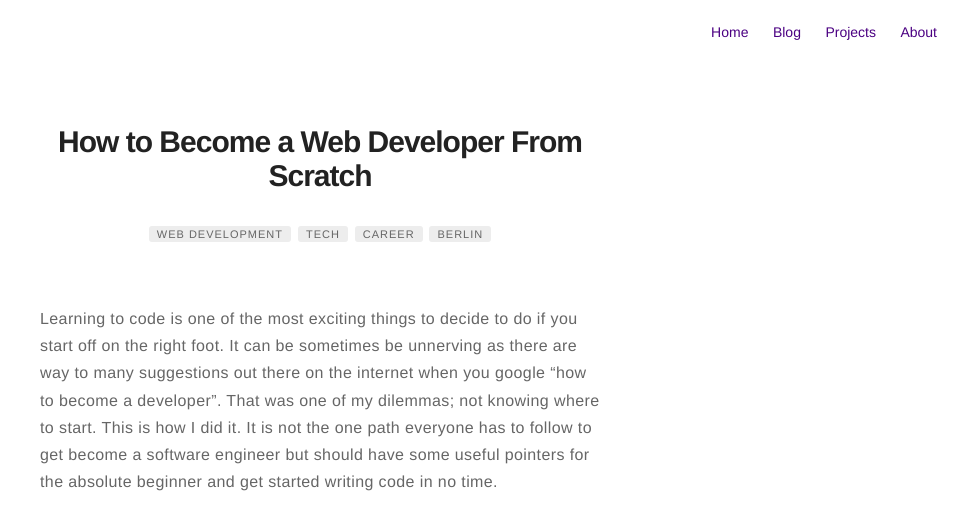
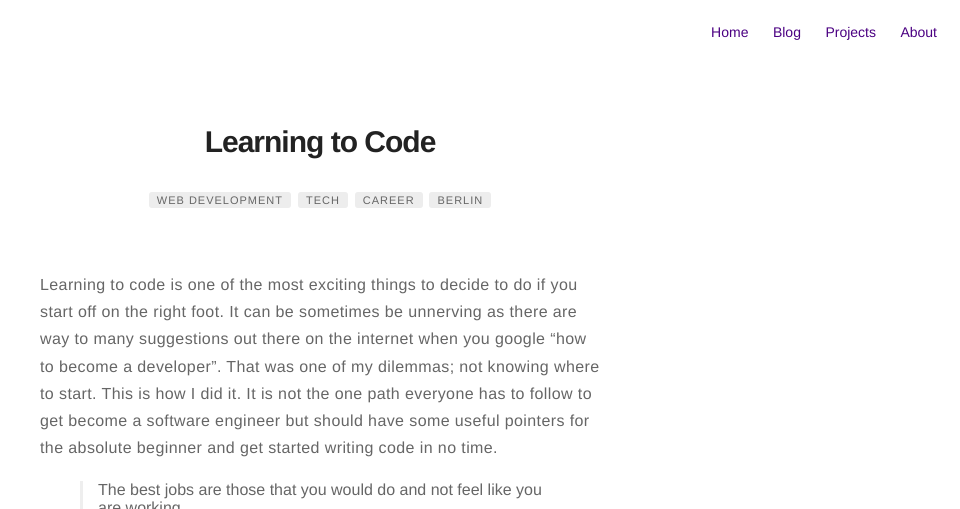
Before and after one commit to BruhKofi/bruhkofi.github.io, a Jekyll site: the page built from _posts/2016-12-19-how-to-become-a-web-developer-from-scratch--learn-programming.markdown, in a window 1280 px wide and 900 px high, cut to the strip 0-509 px from the top of the window. Shown: the whole strip, without its empty margins (320-1280 px from the left). Built offline with Jekyll 4.4.1, drawn with Linux system fonts in a browser that asks for light colours; a script that is not in the unit is left out; comment, search, counter and statistics services are not loaded.

Commit message:
change title

```diff
--- a/_posts/2016-12-19-how-to-become-a-web-developer-from-scratch--learn-programming.markdown
+++ b/_posts/2016-12-19-how-to-become-a-web-developer-from-scratch--learn-programming.markdown
@@ -1,6 +1,6 @@
 ---
 layout: post
-title: "How to Become a Web Developer From Scratch"
+title: "Learning to Code"
 date: "2016-12-19 07:30:44 +0100"
 blog: true
 comments: true
```
Also changed, not shown: other parts of _posts/2016-12-19-how-to-become-a-web-developer-from-scratch--learn-programming.markdown (+1 -1 lines).
